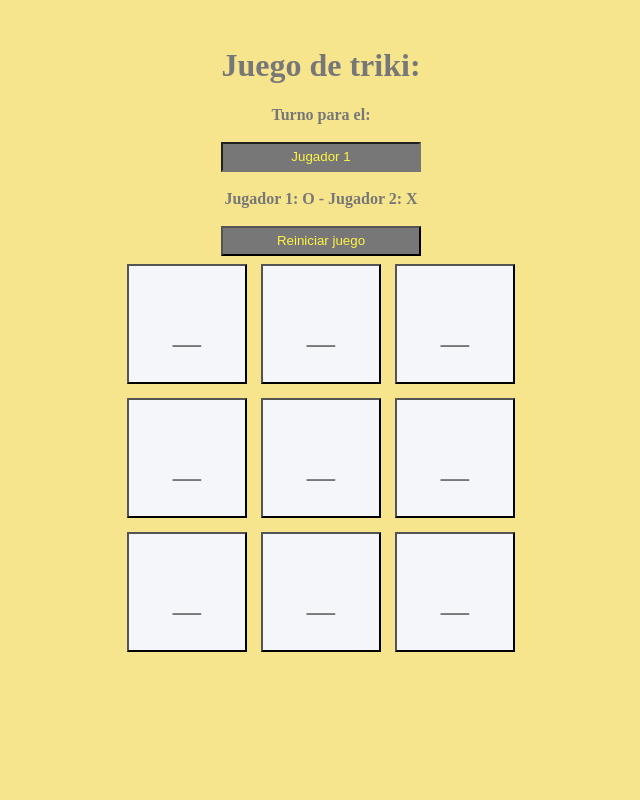
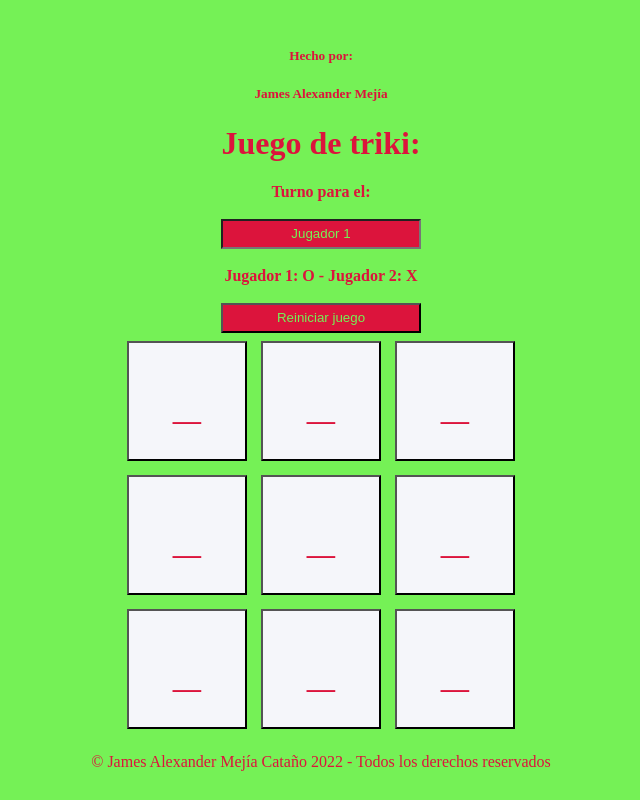
Before and after one commit to james050/Juego-triki, a plain HTML site: page index.html in a window 1280 px wide. Shown: the whole page, without its empty margins (319-959 px from the left). Drawn offline with Linux system fonts and the light colour scheme.

Commit message:
archivos modificados

```diff
--- a/Triki.css
+++ b/Triki.css
@@ -1,7 +1,7 @@
 #body1{
 	text-align: center;
-	color: #777777;
-	background: #f6e58d;
+	color:crimson;
+	background: #75f156;
 }
 
 #TablaTriki{
@@ -12,7 +12,7 @@
 .claseBotonTriki{
     width: 120px;
     height: 120px;
-    color: #777777;
+    color: crimson;
     font-weight: bold;
     margin:5px 5px 5px 5px;
     background-color: #f5f6fa;
@@ -23,8 +23,8 @@
 	font-size:10pt;
 	width:200px;
 	height:30px;
-    background:#777777;
-    color:#fff444;
+    background:crimson;
+    color:#75f156;
     cursor:pointer;
 }
 #InputTurno{
@@ -32,8 +32,8 @@
 	font-size:10pt;
 	width:200px;
 	height:30px;
-    background:#777777;
-    color:#fff444;
+    background:crimson;
+    color:#75f156;
     cursor:pointer;
 }
 input{
--- a/index.html
+++ b/index.html
@@ -1,20 +1,23 @@
 <html>
+
 <head>
-        <link  href="Triki.css" rel="stylesheet">
+    <link href="Triki.css" rel="stylesheet">
     <script src="Triki.js"></script>
 </head>
 
 <body id="body1" onload="init();">
 
     <br>
+    <h5 class="formulario__titulo">Hecho por:</h5>
+    <h5 class="formulario__titulo">James Alexander Mejía</h5>
     <h1>Juego de triki:</h1>
     <label><strong>Turno para el:</strong></label>
     <br><br>
-        <input id="InputTurno" type="text"  value="Jugador 1" readonly/>
+    <input id="InputTurno" type="text" value="Jugador 1" readonly />
     <br><br>
-        <label><strong>Jugador 1: O -  Jugador 2: X </strong></label>
+    <label><strong>Jugador 1: O - Jugador 2: X </strong></label>
     <br><br>
-        <input id="Boton_Reiniciar" type="button" value="Reiniciar juego" onclick="location.reload()"/>
+    <input id="Boton_Reiniciar" type="button" value="Reiniciar juego" onclick="location.reload()" />
     <br>
     <table id="TablaTriki">
         <tr>
@@ -51,7 +54,9 @@
             </td>
         </tr>
     </table>
-
+<footer>
+    <p class="copy">&copy; James Alexander Mejía Cataño 2022 - Todos los derechos reservados</p>
+</footer>
 </body>
 
 </html>
```
Lines whose indentation alone changed are shown as unchanged.
